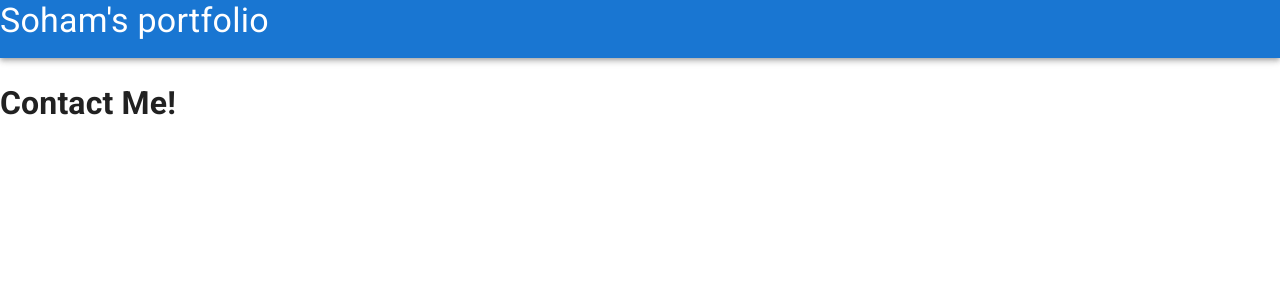
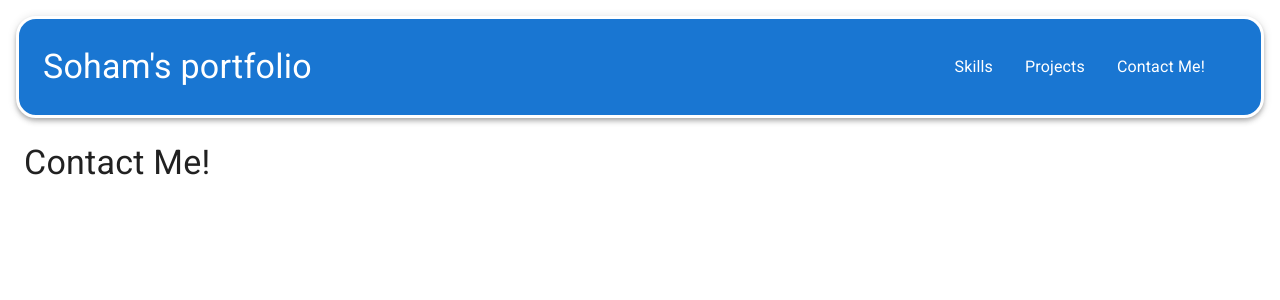
Before and after one commit to coderboy53/portfolio, a React (Vite) app: page /contact in a window 1280 px wide. Shown: the top 300 px of the page. Built offline with nearby package versions, Linux system fonts and the light colour scheme.

Commit message:
fixed the app bar fitting, adding dark mode toggle and further styling left

```diff
--- a/src/Contact.jsx
+++ b/src/Contact.jsx
@@ -1,9 +1,15 @@
 import Navbar from "./Navbar";
+import CssBaseline from "@mui/material/CssBaseline";
+import Paper from "@mui/material/Paper"
+import Typography from "@mui/material/Typography";
+import Box from "@mui/material/Box"
 const Contact = () => {
     return (
         <>
             <Navbar />
-            <h1>Contact Me!</h1>
+            <Box sx={{m:3}}>
+                <Typography variant="h4">Contact Me!</Typography>
+            </Box>
         </>
     );
 }
--- a/src/Navbar.jsx
+++ b/src/Navbar.jsx
@@ -1,20 +1,39 @@
-import Button from "@mui/material/Button";
-import List from "@mui/material/List";
+import { List, ListItem, ListItemButton, ListItemText } from '@mui/material';
 import CssBaseline from "@mui/material/CssBaseline";
+import Box from "@mui/material/Box"
 import AppBar from "@mui/material/AppBar";
 import Typography from "@mui/material/Typography";
+import Toolbar from "@mui/material/Toolbar";
+import navButtonComp from './styles/navButtonComp';
 const Navbar = () => {
     return (
         <>
-            <CssBaseline /> {/*implements the css baseline for normalization*/}
-            <AppBar position="static">
-                <Typography variant="h4">Soham&apos;s portfolio</Typography>
-                <List>
-
-                </List>
-            </AppBar>
+            <CssBaseline />
+            <Box sx={{m: 2}}>
+                <AppBar position="static" sx={{ display: 'flex', justifyContent: 'space-between', border: 3, borderRadius: 5, width: '100%'}}>
+                    <Toolbar sx={{ display: 'flex', justifyContent: 'space-between' }}>
+                        <Typography color="" variant="h4">Soham&apos;s portfolio</Typography>
+                        <List component="nav">
+                            <ListItem component="div">
+                                <ListItemButton component="a" href='/skills' sx={navButtonComp} >
+                                    <ListItemText primary="Skills" />
+                                </ListItemButton>
+                                <ListItemButton component='a' href='/projects' sx={navButtonComp}>
+                                    <ListItemText primary="Projects" />
+                                </ListItemButton>
+                                <ListItemButton component='a' href='/projects' sx={navButtonComp}>
+                                    <ListItemText primary="Contact Me!" />
+                                </ListItemButton>
+                            </ListItem>
+                        </List>
+                    </Toolbar>
+                </AppBar>
+            </Box>
         </>
     );
 }
+{/*
+
+*/}
 
 export default Navbar;
```
Also changed, not shown: src/styles/navBoxComp.js (deleted, +0 -7 lines).
